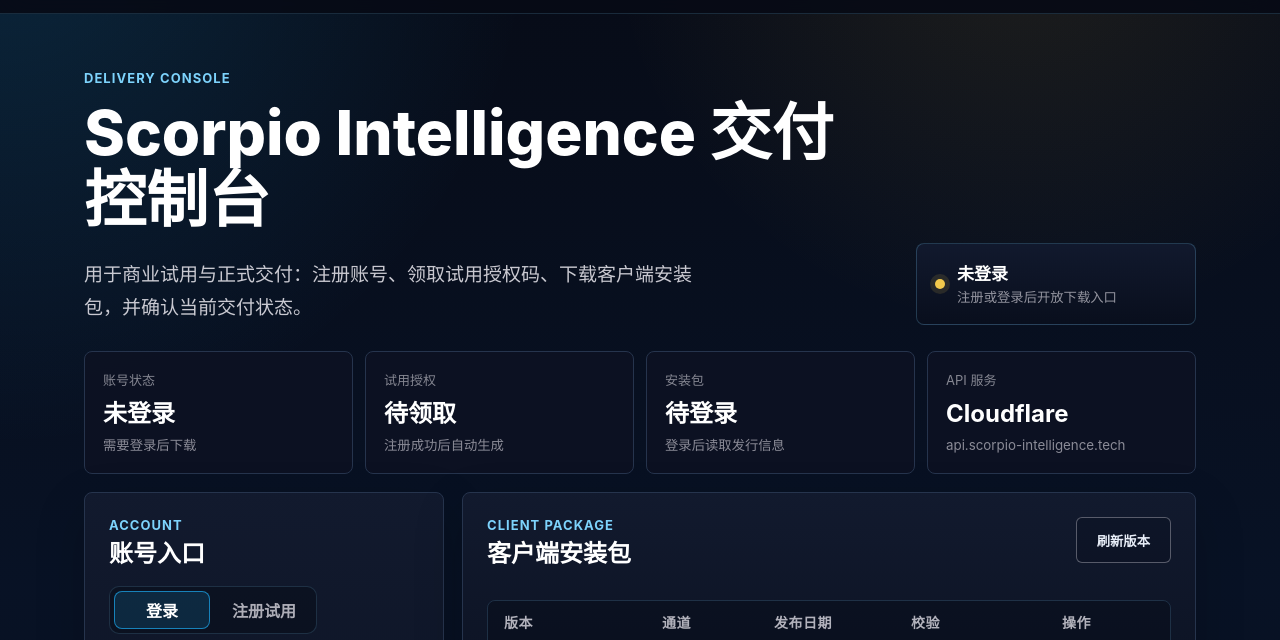
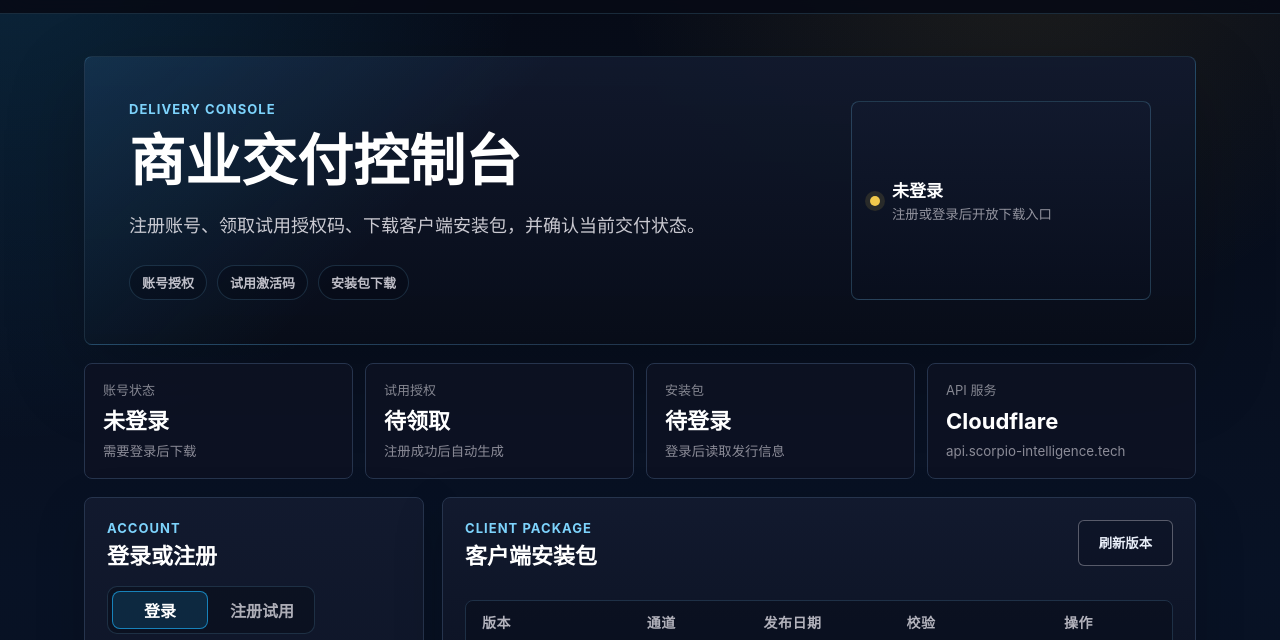
Before and after one commit to guotao7021/Scorpio-Intelligence, a plain HTML site: page docs/public/account.html in a window 1280 px wide. Shown: the part 85-725 px from the top of the page. Drawn offline with Linux system fonts and the light colour scheme.

Commit message:
Fix delivery console styling and CSS cache busting

```diff
--- a/docs/public/account.html
+++ b/docs/public/account.html
@@ -6,7 +6,7 @@
   <title>交付控制台 | Scorpio Intelligence</title>
   <meta name="description" content="Scorpio Intelligence 商业交付控制台，提供账号注册登录、试用授权码、客户端安装包下载与交付状态说明。">
   <link rel="icon" href="assets/scorpio-logo-mark.svg" type="image/svg+xml">
-  <link rel="stylesheet" href="site.css">
+  <link rel="stylesheet" href="site.css?v=20260616-delivery">
 </head>
 <body>
   <header class="site-header">
@@ -27,8 +27,13 @@
     <section class="delivery-heading">
       <div>
         <p class="section-kicker">Delivery Console</p>
-        <h1>Scorpio Intelligence 交付控制台</h1>
-        <p class="lead">用于商业试用与正式交付：注册账号、领取试用授权码、下载客户端安装包，并确认当前交付状态。</p>
+        <h1>商业交付控制台</h1>
+        <p class="lead">注册账号、领取试用授权码、下载客户端安装包，并确认当前交付状态。</p>
+        <div class="delivery-hero-actions">
+          <span>账号授权</span>
+          <span>试用激活码</span>
+          <span>安装包下载</span>
+        </div>
       </div>
       <div class="delivery-badge" id="accountStatus">
         <span class="badge-dot"></span>
@@ -63,7 +68,7 @@
       <aside class="delivery-card auth-console">
         <div class="console-title">
           <p class="section-kicker">Account</p>
-          <h2>账号入口</h2>
+          <h2>登录或注册</h2>
         </div>
         <div class="auth-tabs" id="authTabs" role="tablist" aria-label="账号操作">
           <button class="auth-tab active" type="button" data-auth-tab="login">登录</button>
@@ -90,7 +95,7 @@
         </form>
 
         <div class="account-message" id="authMessage" role="status" aria-live="polite"></div>
-        <div class="auth-footnote">当前阶段使用 Cloudflare 授权 API。邮箱验证码暂未启用，注册后直接开通试用。</div>
+        <div class="auth-footnote">当前阶段使用 Cloudflare 授权 API。注册成功后直接开通试用授权。</div>
       </aside>
 
       <section class="delivery-main">
--- a/docs/public/site.css
+++ b/docs/public/site.css
@@ -360,23 +360,56 @@
 .delivery-shell {
   max-width: 1240px;
   margin: 0 auto;
-  padding: 56px clamp(24px, 5vw, 72px) 92px;
+  padding: 42px clamp(24px, 5vw, 72px) 92px;
 }
 .delivery-heading {
   display: grid;
-  grid-template-columns: minmax(0, 1fr) 280px;
+  grid-template-columns: minmax(0, 1fr) 300px;
   gap: 28px;
-  align-items: end;
-  margin-bottom: 26px;
+  align-items: stretch;
+  margin-bottom: 18px;
+  padding: clamp(26px, 4vw, 44px);
+  border: 1px solid rgba(125, 211, 252, 0.16);
+  border-radius: 8px;
+  background:
+    linear-gradient(135deg, rgba(31, 182, 255, 0.14), transparent 34%),
+    linear-gradient(180deg, rgba(18, 26, 46, 0.92), rgba(8, 13, 25, 0.98));
+  box-shadow: 0 28px 80px rgba(0, 0, 0, 0.22);
 }
 .delivery-heading h1 {
-  font-size: clamp(42px, 5vw, 62px);
+  max-width: 680px;
+  font-size: clamp(38px, 4.4vw, 56px);
+  letter-spacing: 0;
+}
+.delivery-heading .lead {
+  max-width: 680px;
+  margin-top: 18px;
+  font-size: 18px;
+  line-height: 1.75;
+}
+.delivery-hero-actions {
+  display: flex;
+  flex-wrap: wrap;
+  gap: 10px;
+  margin-top: 24px;
+}
+.delivery-hero-actions span {
+  display: inline-flex;
+  align-items: center;
+  min-height: 34px;
+  padding: 7px 12px;
+  color: rgba(244, 241, 248, 0.78);
+  border: 1px solid rgba(125, 211, 252, 0.16);
+  border-radius: 999px;
+  background: rgba(7, 11, 22, 0.42);
+  font-size: 13px;
+  font-weight: 800;
 }
 .delivery-badge {
   display: flex;
   gap: 12px;
   align-items: center;
-  min-height: 76px;
+  min-height: 100%;
   padding: 16px 18px;
   border: 1px solid rgba(125, 211, 252, 0.22);
   border-radius: 8px;
@@ -411,8 +444,8 @@
   margin-bottom: 18px;
 }
 .delivery-stats article {
-  min-height: 108px;
-  padding: 18px;
+  min-height: 104px;
+  padding: 16px 18px;
   border: 1px solid var(--line);
   border-radius: 8px;
   background: rgba(12, 18, 34, 0.92);
@@ -424,9 +457,9 @@
 }
 .delivery-stats strong {
   display: block;
-  margin-top: 12px;
+  margin-top: 10px;
   color: var(--white);
-  font-size: 24px;
+  font-size: 22px;
   line-height: 1.1;
   word-break: break-word;
 }
@@ -438,7 +471,7 @@
 }
 .delivery-layout {
   display: grid;
-  grid-template-columns: 360px minmax(0, 1fr);
+  grid-template-columns: 340px minmax(0, 1fr);
   gap: 18px;
   align-items: start;
 }
@@ -450,11 +483,11 @@
   box-shadow: 0 18px 50px rgba(0, 0, 0, 0.18);
 }
 .auth-console, .release-console, .license-console, .delivery-two-col .delivery-card {
-  padding: 24px;
+  padding: 22px;
 }
 .console-title h2 {
   margin: 0 0 18px;
-  font-size: 24px;
+  font-size: 22px;
 }
 .console-title .section-kicker {
   margin-bottom: 8px;
@@ -709,4 +742,6 @@
   .release-row { min-width: 720px; }
   .admin-shell { padding-top: 42px; }
   .admin-form .button { width: 100%; }
+  .delivery-heading { padding: 24px; }
+  .delivery-heading h1 { font-size: 36px; }
 }
```
Also changed, not shown: docs/public/admin.html (+1 -1 lines), docs/public/changelog-cn.html (+1 -1 lines), docs/public/changelog-en.html (+1 -1 lines), docs/public/faq-cn.html (+1 -1 lines), docs/public/faq-en.html (+1 -1 lines), docs/public/faq.html (+1 -1 lines), docs/public/feedback-cn.html (+1 -1 lines), docs/public/feedback-en.html (+1 -1 lines), docs/public/feedback.html (+1 -1 lines), docs/public/index-cn.html (+1 -1 lines), docs/public/index-en.html (+1 -1 lines), docs/public/index.html (+1 -1 lines).
